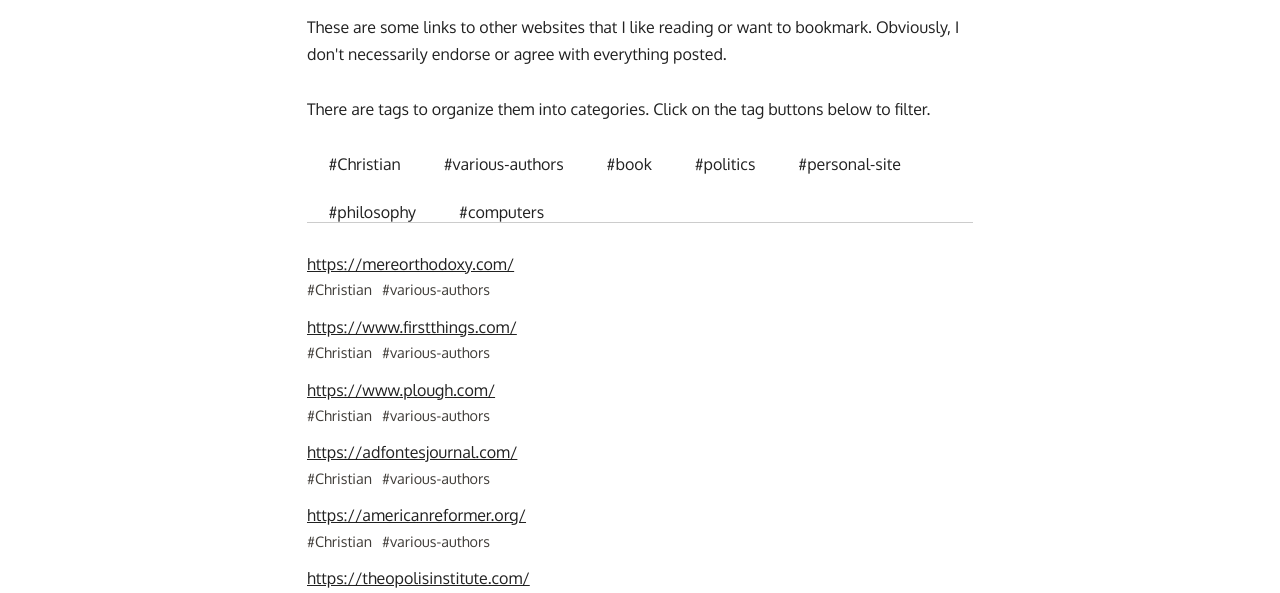
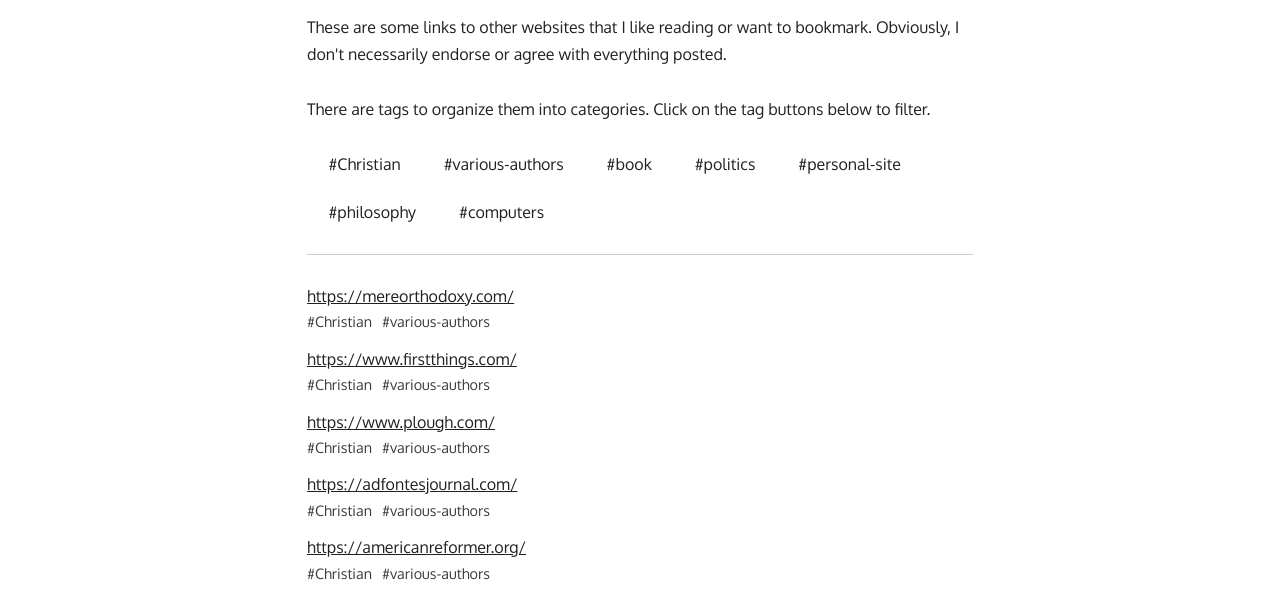
Before and after one commit to froggermtp/personal-site, an Eleventy site: page src/pages/links.njk in a window 1280 px wide. Shown: the part 200-793 px from the top of the page. Built offline with nearby package versions, Linux system fonts and the light colour scheme; Eleventy itself is replaced by a stand-in of ours; files that its build step writes are made by us from their sources; what @area403/markdown-it-mathjax, cheerio, eleventy-plugin-typeset, eleventy-plugin-youtube-embed would draw is missing.

Commit message:
Fix spacing for border line

```diff
--- a/src/assets/styles/links.css
+++ b/src/assets/styles/links.css
@@ -36,7 +36,7 @@
     display: flex;
     flex-wrap: wrap;
     row-gap: 30px;
-    margin-bottom: var(--space-xl);
+    padding-bottom: var(--space-xl);
     border-bottom: 1px solid rgba(0, 0, 0, 0.2);
 }
 
```
